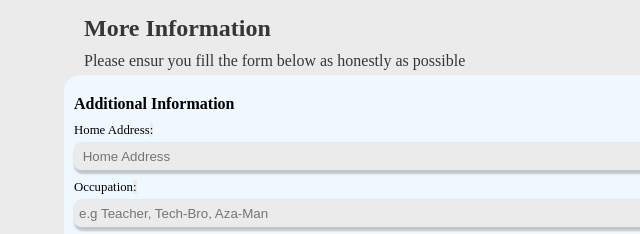
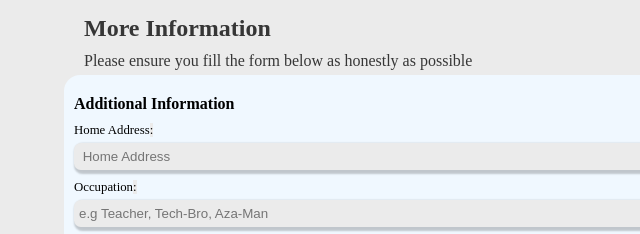
Before and after one commit to KVNG007/Info-Dump, a plain HTML site: page page2.html in a window 1280 px wide. Shown: the top 234 px of the page, 0-640 px from the left. Drawn offline with Linux system fonts and the light colour scheme.

Commit message:
Update page2.html

```diff
--- a/page2.html
+++ b/page2.html
@@ -12,7 +12,7 @@
     <div class="container">
         <header>
             <h2>More Information</h2>
-            <p>Please ensur you fill the form below as honestly as possible</p>
+            <p>Please ensure you fill the form below as honestly as possible</p>
         </header>
 
         <form>
```
